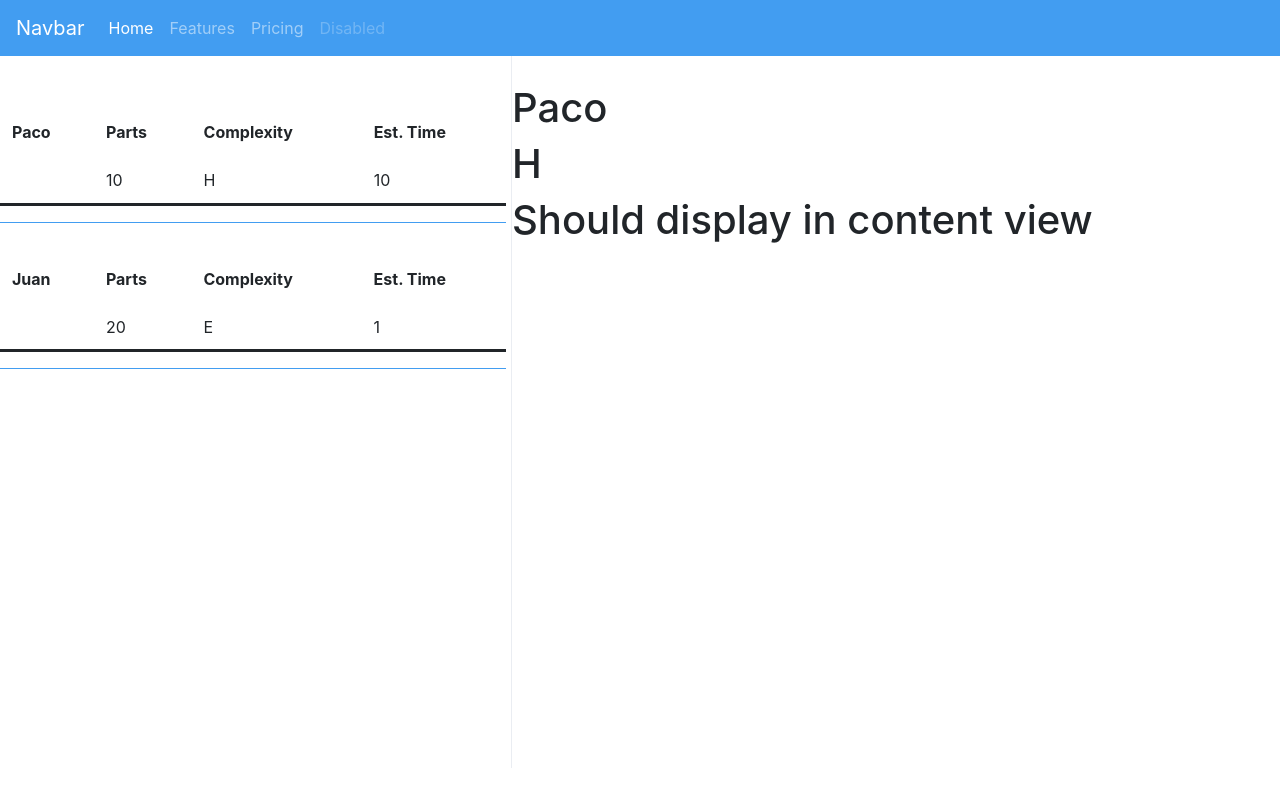
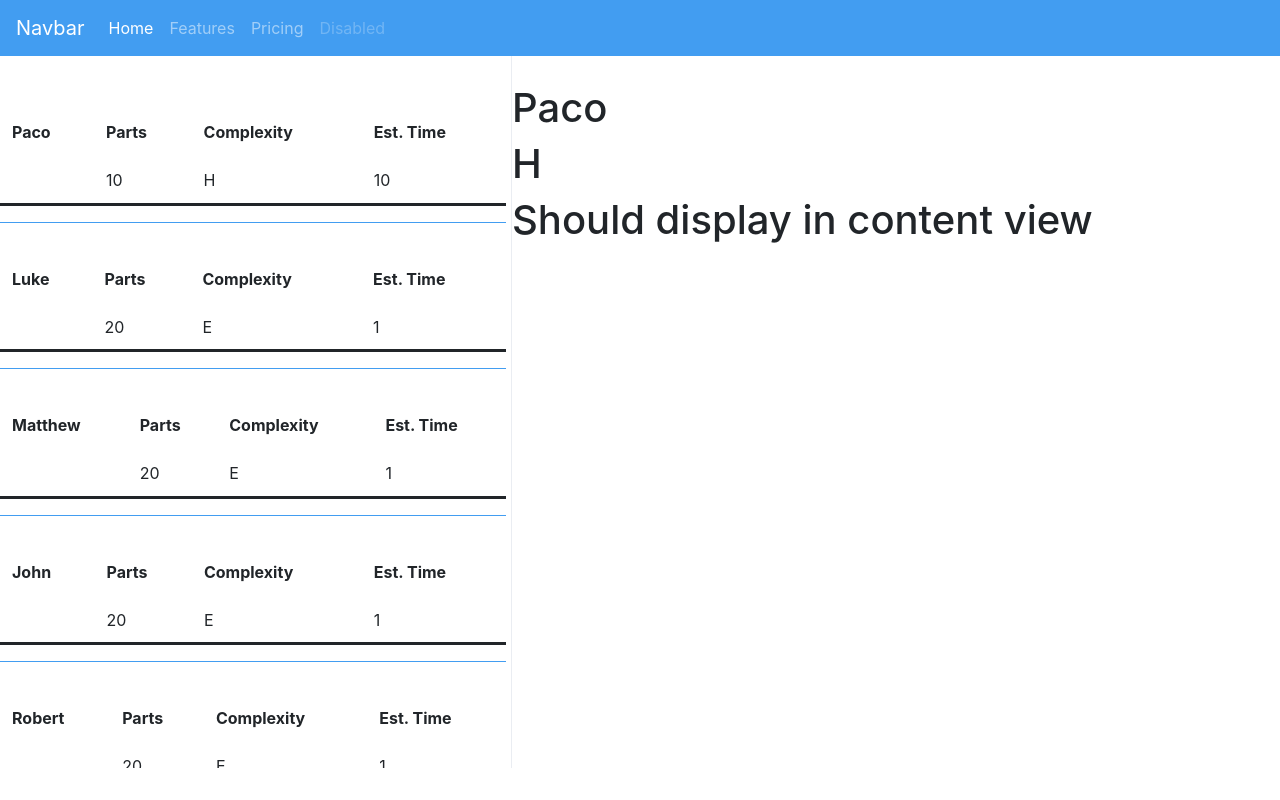
Before and after one commit to pacosw1/FinalProject-Finland, a React (Create React App) app: page / in a window 1280 px wide. Built offline with nearby package versions, Linux system fonts and the light colour scheme.

Commit message:
added event handler and selection functionality to application

```diff
--- a/src/App.js
+++ b/src/App.js
@@ -1,5 +1,4 @@
 import React, { Component } from "react";
-import logo from "./logo.svg";
 import "./App.css";
 import SideBar from "./SideBar";
 import ContentDisplay from "./ContentDisplay";
@@ -9,24 +8,12 @@ import NavBar from "./NavBar";
 class App extends Component {
   constructor(props) {
     super(props);
+    this.fetchById = this.fetchById.bind(this);
+    this.handleClick = this.handleClick.bind(this);
     this.state = {
-      items: [
-        {
-          name: "Paco",
-          parts: "10",
-          complexity: "H",
-          estimatedT: "10",
-          testDetail: "Should display in content view"
-        },
-        {
-          name: "Juan",
-          parts: "20",
-          complexity: "E",
-          estimatedT: "1",
-          testDetail: "Should display in content view"
-        }
-      ],
+      items: itemList,
       currentItem: {
+        id: "h12jbbj21",
         name: "Paco",
         parts: "10",
         complexity: "H",
@@ -35,6 +22,17 @@ class App extends Component {
       }
     };
   }
+
+  fetchById(id) {
+    //this method finds and returns the object with matching id
+    return this.state.items.find(item => item.id === id);
+  }
+  handleClick(id) {
+    //when listItem clicked set the matching id item with currentItem in state
+    this.setState({ currentItem: this.fetchById(id) });
+    //console.log(this.fetchById(id));
+  }
+
   render() {
     const items = this.state.items;
     const curr = this.state.currentItem;
@@ -42,10 +40,53 @@ class App extends Component {
       <div>
         <NavBar />
         <ContentDisplay current={curr} />
-        <SideBar items={items} />
+        <SideBar handleClick={this.handleClick} items={items} />
       </div>
     );
   }
 }
+const itemList = [
+  //hard-coded test data
+  {
+    id: "h12jbbj21",
+    name: "Paco",
+    parts: "10",
+    complexity: "H",
+    estimatedT: "10",
+    testDetail: "Should display in content view"
+  },
+  {
+    id: "h11jbbj21",
+    name: "Luke",
+    parts: "20",
+    complexity: "E",
+    estimatedT: "1",
+    testDetail: "Should display in content view"
+  },
+  {
+    id: "h12jbbj2L",
+    name: "Matthew",
+    parts: "20",
+    complexity: "E",
+    estimatedT: "1",
+    testDetail: "Should display in content view"
+  },
+  {
+    id: "Mm12323",
+    name: "John",
+    parts: "20",
+    complexity: "E",
+    estimatedT: "1",
+    testDetail: "Should display in content view"
+  },
+  {
+    id: "h12jbb3",
+    name: "Robert",
+    parts: "20",
+    complexity: "E",
+    estimatedT: "1",
+    testDetail: "Should display in content view"
+  }
+];
 
 export default App;
--- a/src/ListItem.jsx
+++ b/src/ListItem.jsx
@@ -3,7 +3,6 @@ import React, { Component } from "react";
 class ListItem extends Component {
   render() {
     return (
-      <a>
       <div className="listItem">
         <table className="table table-borderless">
           <thead>
@@ -25,7 +24,6 @@ class ListItem extends Component {
           </tbody>
         </table>
       </div>
-      </a>
     );
   }
 }
--- a/src/SideBar.jsx
+++ b/src/SideBar.jsx
@@ -3,15 +3,21 @@ import ListItem from "./ListItem";
 
 class SideBar extends Component {
   render() {
-    const list = this.props.items.map((item, index) => {
+    const list = this.props.items.map(item => {
       return (
+        <li
+          key={item.id}
+          onClick={() => {
+            this.props.handleClick(item.id);
+          }}
+        >
           <ListItem
-          key={index}
             customer={item.name}
             complexity={item.complexity}
             estimatedT={item.estimatedT}
             parts={item.parts}
           />
+        </li>
       );
     });
     return (
```
Lines whose indentation alone changed are shown as unchanged.
